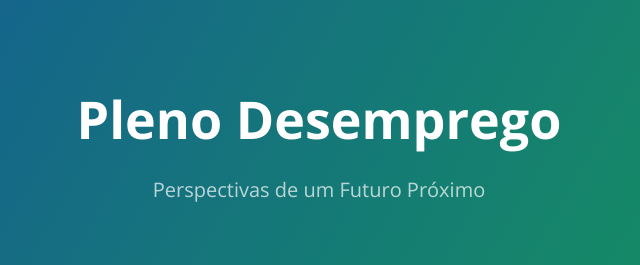
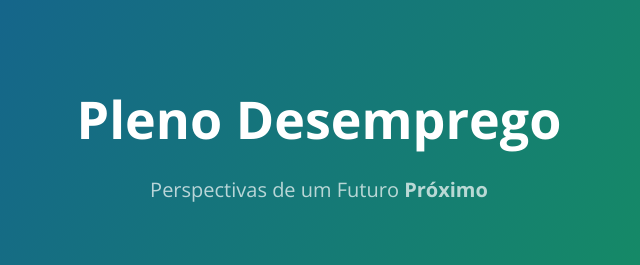
Before and after one commit to Terraqueo/plenodesemprego.github.io, a plain HTML site: page index.html in a window 1280 px wide. Shown: the top 265 px of the page, 321-961 px from the left. Drawn offline with nearby package versions, Linux system fonts and the light colour scheme.

Commit message:
Update index.html

```diff
--- a/index.html
+++ b/index.html
@@ -12,7 +12,7 @@
   <body>
     <section class="page-header">
       <h1 class="project-name">Pleno Desemprego</h1>
-      <h2 class="project-tagline">Perspectivas de um Futuro Próximo</h2>
+      <h2 class="project-tagline">Perspectivas de um Futuro <b>Próximo</b></h2>
     </section>
 
     <section class="main-content">
```
